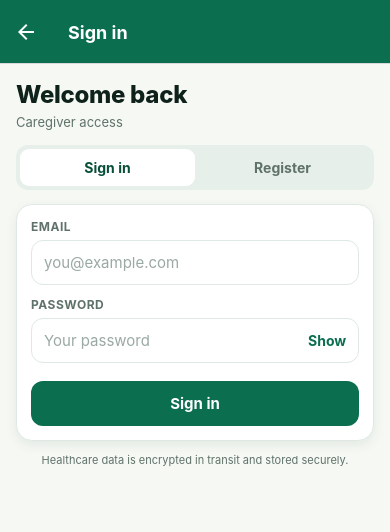
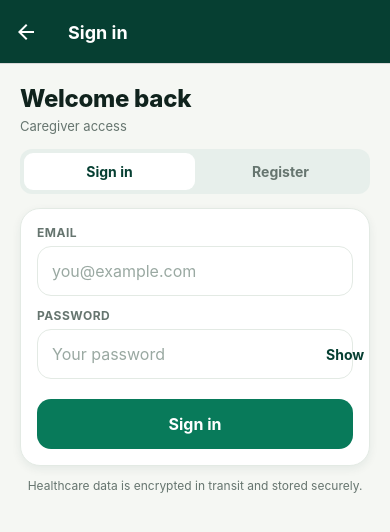
Before and after one commit to harshalishinde605-eng/parko, a React Native app in the folder mobile/: screen /Auth in a window 390 px wide. Shown: the top 532 px of the page. Built offline with nearby package versions, Linux system fonts and the light colour scheme.

Commit message:
feat(physio-ui-redesign): spec design system, heroes, tab selector, timeline rail, dedup alerts

```diff
--- a/mobile/src/screens/AlertsScreen.js
+++ b/mobile/src/screens/AlertsScreen.js
@@ -8,8 +8,8 @@ import { T } from '../theme';
 function group(alerts) {
   return {
     review: alerts.filter((a) => !a.isRead && a.severity === 'critical'),
-    attention: alerts.filter((a) => !a.isRead && a.severity !== 'critical'),
-    info: alerts.filter((a) => a.isRead || a.severity === 'info'),
+    attention: alerts.filter((a) => !a.isRead && a.severity === 'warning'),
+    info: alerts.filter((a) => a.isRead || (a.severity !== 'critical' && a.severity !== 'warning')),
   };
 }
 
--- a/mobile/src/screens/ExerciseLibraryScreen.js
+++ b/mobile/src/screens/ExerciseLibraryScreen.js
@@ -71,7 +71,6 @@ export default function ExerciseLibraryScreen({ navigation, route }) {
 
   return (
     <Screen refreshing={refreshing} onRefresh={() => { setRefreshing(true); load(true); }}>
-      <Text style={T.h1}>Exercise Library</Text>
       <Text style={[T.muted, { marginBottom: 12 }]}>Physiotherapy exercises with demonstration videos and safety notes.</Text>
       {!!error && <Banner kind="danger">{error}</Banner>}
       <Field placeholder="Search exercises…" value={query} onChangeText={setQuery} />
--- a/mobile/src/screens/ProfileScreen.js
+++ b/mobile/src/screens/ProfileScreen.js
@@ -1,7 +1,6 @@
 import React, { useState } from 'react';
 import { View, Text } from 'react-native';
 import { useAuth } from '../auth';
-import { BASE_URL } from '../../lib/api';
 import { Screen, Card, Btn, Title } from '../ui';
 import { C, T } from '../theme';
 
@@ -26,8 +25,8 @@ export default function ProfileScreen() {
       </Card>
       <Card>
         <Text style={T.h3}>Connection</Text>
-        <Text style={[T.muted, { marginTop: 4 }]}>{BASE_URL}</Text>
-        <Text style={[T.tiny, { marginTop: 4 }]}>PARKO Care v1.0.0 · data syncs to the secure cloud database</Text>
+        <Text style={[T.muted, { marginTop: 4 }]}>Connected · secure cloud database</Text>
+        <Text style={[T.tiny, { marginTop: 4 }]}>PARKO Care v2.2.0 · your data syncs securely</Text>
       </Card>
       <Btn title="Sign out" kind="danger" loading={busy} onPress={async () => { setBusy(true); await signOut(); setBusy(false); }} />
     </Screen>
--- a/mobile/src/theme.js
+++ b/mobile/src/theme.js
@@ -1,23 +1,26 @@
-// PARKO design system v2 — deep clinical modern theme.
+// PARKO design system v3 — clinical reference spec.
+// Deep forest green + emerald actions + mint surfaces + warm off-white bg.
 export const C = {
-  primary: '#0B6E4F',
-  primaryDark: '#084f39',
-  primaryDeep: '#053527',
-  primarySoft: '#E3F2EB',
+  primary: '#063F32',
+  action: '#087A5A',
+  primaryDark: '#063F32',
+  primaryDeep: '#063F32',
+  primarySoft: '#E2F1EB',
   accent: '#E8A838',
   accentSoft: '#FBF1DC',
-  bg: '#F6F8F4',
+  bg: '#F5F7F3',
   card: '#FFFFFF',
-  ink: '#0E211A',
+  cardTint: '#F2F7F3',
+  ink: '#10231D',
   inkSoft: '#2A4439',
-  muted: '#5F7269',
-  line: '#DEE9E3',
-  danger: '#D64545',
+  muted: '#66756F',
+  line: '#E3EAE4',
+  danger: '#C93E3E',
   dangerSoft: '#FDECEC',
   warn: '#B7791F',
   warnSoft: '#FCF3DF',
-  ok: '#1E9E6A',
-  okSoft: '#E6F6EE',
+  ok: '#087A5A',
+  okSoft: '#E2F1EB',
   info: '#2D6CDF',
   infoSoft: '#E8F0FE',
   violet: '#6C4FD8',
@@ -25,27 +28,32 @@ export const C = {
   white: '#fff',
 };
 
-export const R = { sm: 10, md: 16, lg: 24, xl: 30 };
+// Spacing scale: 8 / 12 / 16 / 20 / 24 / 32
+export const S = { xs: 8, sm: 12, md: 16, lg: 20, xl: 24, xxl: 32 };
+export const R = { sm: 10, md: 20, lg: 26, xl: 32 };
 
 export const T = {
   display: { fontSize: 30, fontWeight: '800', color: C.ink, letterSpacing: -0.5 },
   h1: { fontSize: 24, fontWeight: '800', color: C.ink, letterSpacing: -0.3 },
-  h2: { fontSize: 18, fontWeight: '700', color: C.ink },
-  h3: { fontSize: 15, fontWeight: '700', color: C.ink },
-  body: { fontSize: 14, color: C.ink, lineHeight: 20 },
+  h2: { fontSize: 22, fontWeight: '700', color: C.ink },
+  h3: { fontSize: 18, fontWeight: '700', color: C.ink },
+  cardTitle: { fontSize: 17, fontWeight: '700', color: C.ink },
+  body: { fontSize: 15, color: C.ink, lineHeight: 22 },
   muted: { fontSize: 13, color: C.muted, lineHeight: 18 },
-  tiny: { fontSize: 11, color: C.muted },
-  heroTitle: { fontSize: 24, fontWeight: '800', color: C.white, letterSpacing: -0.3 },
-  heroSub: { fontSize: 13, color: 'rgba(255,255,255,0.82)', lineHeight: 18 },
+  tiny: { fontSize: 12, color: C.muted },
+  label: { fontSize: 12, fontWeight: '700', color: C.muted, letterSpacing: 0.5 },
+  heroTitle: { fontSize: 26, fontWeight: '800', color: C.white, letterSpacing: -0.3 },
+  heroSub: { fontSize: 14, color: 'rgba(255,255,255,0.85)', lineHeight: 20 },
+  eyebrow: { fontSize: 11, fontWeight: '800', color: 'rgba(255,255,255,0.75)', letterSpacing: 1.5, textTransform: 'uppercase' },
 };
 
 export const SH = {
   card: {
-    shadowColor: '#0B3D2C',
-    shadowOpacity: 0.08,
-    shadowRadius: 12,
-    shadowOffset: { width: 0, height: 4 },
-    elevation: 3,
+    shadowColor: '#063F32',
+    shadowOpacity: 0.07,
+    shadowRadius: 10,
+    shadowOffset: { width: 0, height: 3 },
+    elevation: 2,
   },
 };
 
--- a/mobile/src/ui.js
+++ b/mobile/src/ui.js
@@ -14,7 +14,7 @@ import { Picker } from '@react-native-picker/picker';
 import { Ionicons } from '@expo/vector-icons';
 import { C, R, T, SH, STATUS_STYLE } from './theme';
 
-export function Screen({ children, refreshing, onRefresh, pad = 16 }) {
+export function Screen({ children, refreshing, onRefresh, pad = 20 }) {
   return (
     <SafeAreaView style={{ flex: 1, backgroundColor: C.bg }} edges={['top', 'left', 'right']}>
       <ScrollView
@@ -36,11 +36,11 @@ export function Card({ children, style }) {
 
 export function Btn({ title, onPress, kind = 'primary', loading, disabled, style }) {
   const styles = {
-    primary: { bg: C.primary, fg: C.white },
+    primary: { bg: C.action, fg: C.white },
     dark: { bg: C.ink, fg: C.white },
     secondary: { bg: C.primarySoft, fg: C.primaryDark },
     danger: { bg: C.danger, fg: C.white },
-    ghost: { bg: 'transparent', fg: C.primary },
+    ghost: { bg: 'transparent', fg: C.action },
   }[kind];
   const off = disabled || loading;
   return (
@@ -51,7 +51,7 @@ export function Btn({ title, onPress, kind = 'primary', loading, disabled, style
       style={[s.btn, { backgroundColor: styles.bg, opacity: off ? 0.6 : 1 }, kind === 'ghost' && s.btnGhost, style]}
     >
       {loading ? (
-        <ActivityIndicator color={kind === 'primary' || kind === 'danger' || kind === 'dark' ? C.white : C.primary} />
+        <ActivityIndicator color={kind === 'primary' || kind === 'danger' || kind === 'dark' ? C.white : C.action} />
       ) : (
         <Text style={[s.btnT, { color: styles.fg }]}>{title}</Text>
       )}
@@ -269,38 +269,139 @@ export function StatTile({ value, label, color = C.ink, bg = C.card, sub }) {
 
 export function SectionHead({ title, action, onAction }) {
   return (
-    <View style={[s.row, { justifyContent: 'space-between', marginTop: 18, marginBottom: 10 }]}>
-      <Text style={T.h2}>{title}</Text>
+    <View style={[s.row, { justifyContent: 'space-between', marginTop: 20, marginBottom: 10 }]}>
+      <Text style={T.h3}>{title}</Text>
       {!!action && (
         <TouchableOpacity onPress={onAction}>
-          <Text style={{ color: C.primary, fontWeight: '700', fontSize: 13 }}>{action}</Text>
+          <Text style={{ color: C.action, fontWeight: '700', fontSize: 13 }}>{action}</Text>
         </TouchableOpacity>
       )}
     </View>
   );
 }
 
+export function AppHeader({ eyebrow, title, sub, right }) {
+  return (
+    <View style={s.appHeader}>
+      <View style={{ flex: 1 }}>
+        {!!eyebrow && <Text style={T.eyebrow}>{eyebrow}</Text>}
+        <Text style={T.heroTitle}>{title}</Text>
+        {!!sub && <Text style={[T.heroSub, { marginTop: 4 }]}>{sub}</Text>}
+      </View>
+      {!!right && <View style={s.heroRight}>{right}</View>}
+    </View>
+  );
+}
+
+export function StatCard({ value, label, icon, tint }) {
+  return (
+    <View style={[s.stat, SH.card]}>
+      <View style={[s.statIcon, { backgroundColor: tint || C.primarySoft }]}>
+        <Ionicons name={icon || 'stats-chart'} size={20} color={C.primary} />
+      </View>
+      <Text style={s.statValue}>{value}</Text>
+      <Text style={s.statLabel}>{label}</Text>
+    </View>
+  );
+}
+
+export function StatusBadge({ label, tone = 'ok' }) {
+  const map = { ok: [C.okSoft, C.ok], warn: [C.warnSoft, C.warn], danger: [C.dangerSoft, C.danger], info: [C.infoSoft, C.info], neutral: [C.cardTint, C.muted] };
+  const [bg, fg] = map[tone] || map.ok;
+  return (
+    <View style={[s.badge, { backgroundColor: bg }]}>
+      <Text style={[s.badgeT, { color: fg }]}>{label}</Text>
+    </View>
+  );
+}
+
+export function ProgressBar({ pct, color = C.action }) {
+  return (
+    <View style={s.barBg}>
+      <View style={[s.barFg, { width: `${Math.max(0, Math.min(100, pct))}%`, backgroundColor: color }]} />
+    </View>
+  );
+}
+
+export function MetricCard({ label, value, sub, children }) {
+  return (
+    <View style={[s.tile, SH.card]}>
+      <Text style={s.metricValue}>{value}</Text>
+      <Text style={s.metricLabel}>{label}</Text>
+      {!!sub && <Text style={T.tiny}>{sub}</Text>}
+      {children}
+    </View>
+  );
+}
+
+export function TabSelector({ options, value, onChange }) {
+  return (
+    <ScrollView horizontal showsHorizontalScrollIndicator={false} contentContainerStyle={s.tabs} style={{ marginBottom: 12, marginHorizontal: -20, paddingHorizontal: 20 }}>
+      {options.map((o) => (
+        <TouchableOpacity key={String(o.value)} onPress={() => onChange(o.value)} style={[s.tabOpt, value === o.value && s.tabOn]}>
+          <Text style={[s.tabT, value === o.value && s.tabTOn]} numberOfLines={1}>{o.label}</Text>
+        </TouchableOpacity>
+      ))}
+    </ScrollView>
+  );
+}
+
+export function TimelineItem({ time, title, detail, source, icon = 'ellipse', tone = 'ok', last }) {
+  const dot = { ok: C.ok, warn: C.warn, danger: C.danger, info: C.info }[tone] || C.ok;
+  return (
+    <View style={s.tlRow}>
+      <View style={s.tlRail}>
+        <View style={[s.tlDot, { backgroundColor: dot }]} />
+        {!last && <View style={s.tlLine} />}
+      </View>
+      <View style={[s.card, { flex: 1 }]}>
+        <Row>
+          <Ionicons name={icon} size={18} color={C.primary} />
+          <View style={{ flex: 1 }}>
+            <Text style={[T.tiny, { fontWeight: '700' }]}>{time}</Text>
+            <Text style={[T.body, { fontWeight: '700' }]}>{title}</Text>
+            {!!detail && <Text style={T.muted}>{detail}</Text>}
+            {!!source && <Text style={[T.tiny, { marginTop: 2 }]}>{source}</Text>}
+          </View>
+        </Row>
+      </View>
+    </View>
+  );
+}
+
+export function EmptyState({ icon = 'folder-open', title, sub }) {
+  return (
+    <View style={s.empty}>
+      <View style={s.emptyIcon}>
+        <Ionicons name={icon} size={28} color={C.muted} />
+      </View>
+      <Text style={[T.cardTitle, { marginTop: 10, textAlign: 'center' }]}>{title}</Text>
+      {!!sub && <Text style={[T.muted, { textAlign: 'center', marginTop: 4 }]}>{sub}</Text>}
+    </View>
+  );
+}
+
 const s = StyleSheet.create({
-  card: { backgroundColor: C.card, borderRadius: R.md, padding: 14, marginBottom: 12, borderWidth: 1, borderColor: C.line, ...SH.card },
-  btn: { borderRadius: 12, paddingVertical: 13, alignItems: 'center', marginTop: 6 },
-  btnGhost: { borderWidth: 1, borderColor: C.primary },
-  btnT: { fontSize: 15, fontWeight: '700' },
+  card: { backgroundColor: C.card, borderRadius: R.md, padding: 16, marginBottom: 12, borderWidth: 1, borderColor: C.line, ...SH.card },
+  btn: { borderRadius: 14, paddingVertical: 15, alignItems: 'center', marginTop: 8 },
+  btnGhost: { borderWidth: 1.5, borderColor: C.action },
+  btnT: { fontSize: 16, fontWeight: '700' },
   label: { fontSize: 12, fontWeight: '700', color: C.muted, marginBottom: 6, textTransform: 'uppercase', letterSpacing: 0.5 },
   inputWrap: {
-    backgroundColor: C.white, borderWidth: 1, borderColor: C.line, borderRadius: 12,
+    backgroundColor: C.white, borderWidth: 1, borderColor: C.line, borderRadius: 14,
     flexDirection: 'row', alignItems: 'center',
   },
-  input: { flex: 1, paddingHorizontal: 12, paddingVertical: 12, fontSize: 15, color: C.ink },
+  input: { flex: 1, paddingHorizontal: 14, paddingVertical: 14, fontSize: 16, color: C.ink },
   eye: { paddingHorizontal: 12, paddingVertical: 10 },
   err: { color: C.danger, fontSize: 12, marginTop: 4 },
-  seg: { flexDirection: 'row', backgroundColor: '#E7EFEB', borderRadius: 12, padding: 4, marginBottom: 12 },
+  seg: { flexDirection: 'row', backgroundColor: C.primarySoft, borderRadius: 14, padding: 4, marginBottom: 12 },
   segOpt: { flex: 1, paddingVertical: 10, borderRadius: 9, alignItems: 'center' },
   segOn: { backgroundColor: C.white, elevation: 1 },
   segT: { fontSize: 13, fontWeight: '600', color: C.muted },
   segTOn: { color: C.primaryDark },
   chip: { borderRadius: 20, paddingHorizontal: 10, paddingVertical: 4, alignSelf: 'flex-start' },
   chipT: { fontSize: 12, fontWeight: '700' },
-  barBg: { height: 8, backgroundColor: '#E7EFEB', borderRadius: 6, overflow: 'hidden', marginTop: 6 },
+  barBg: { height: 8, backgroundColor: C.primarySoft, borderRadius: 6, overflow: 'hidden', marginTop: 6 },
   barFg: { height: 8, borderRadius: 6 },
   row: { flexDirection: 'row', alignItems: 'center', gap: 8 },
   banner: { borderWidth: 1, borderRadius: 12, padding: 12, marginBottom: 12 },
@@ -312,6 +413,23 @@ const s = StyleSheet.create({
   mbars: { flexDirection: 'row', gap: 6, marginTop: 8 },
   mbarCol: { flex: 1, alignItems: 'center', gap: 4 },
   big: { flexDirection: 'row', alignItems: 'center', gap: 12, backgroundColor: C.primary, borderRadius: 16, padding: 16, marginBottom: 12, ...SH.card },
+  appHeader: { backgroundColor: C.primary, borderRadius: R.lg, padding: 20, marginBottom: 16, flexDirection: 'row', alignItems: 'center', gap: 12, ...SH.card },
+  stat: { flex: 1, backgroundColor: C.card, borderRadius: R.md, padding: 14, borderWidth: 1, borderColor: C.line },
+  statIcon: { width: 36, height: 36, borderRadius: 12, alignItems: 'center', justifyContent: 'center', marginBottom: 8 },
+  statValue: { fontSize: 24, fontWeight: '800', color: C.ink },
+  statLabel: { fontSize: 11, fontWeight: '700', color: C.muted, letterSpacing: 0.4 },
+  badge: { borderRadius: 14, paddingHorizontal: 10, paddingVertical: 5, alignSelf: 'flex-start' },
+  badgeT: { fontSize: 11, fontWeight: '800' },
+  tabs: { gap: 8, paddingVertical: 2 },
+  tabOpt: { paddingHorizontal: 16, paddingVertical: 10, borderRadius: 18, backgroundColor: C.card, borderWidth: 1, borderColor: C.line },
+  tabOn: { backgroundColor: C.primary, borderColor: C.primary },
+  tabT: { fontSize: 13, fontWeight: '700', color: C.muted },
+  tabTOn: { color: C.white },
+  tlRow: { flexDirection: 'row', gap: 10 },
+  tlRail: { width: 14, alignItems: 'center' },
+  tlDot: { width: 12, height: 12, borderRadius: 6, marginTop: 16 },
+  tlLine: { width: 2, flex: 1, backgroundColor: C.line, borderRadius: 2 },
+  emptyIcon: { width: 60, height: 60, borderRadius: 30, backgroundColor: C.cardTint, alignItems: 'center', justifyContent: 'center' },
   hero: { backgroundColor: C.primaryDeep, borderRadius: R.lg, padding: 18, marginBottom: 14, flexDirection: 'row', alignItems: 'center', gap: 12, ...SH.card },
   heroKicker: { color: C.accent, fontSize: 11, fontWeight: '800', letterSpacing: 1.5, textTransform: 'uppercase', marginBottom: 4 },
   heroRight: { width: 56, height: 56, borderRadius: 28, backgroundColor: 'rgba(255,255,255,0.14)', alignItems: 'center', justifyContent: 'center' },
```
Also changed, not shown: mobile/App.js (+8 -2 lines), mobile/src/screens/DoctorHomeScreen.js (+29 -35 lines), mobile/src/screens/PatientDetailScreen.js (+37 -33 lines).
